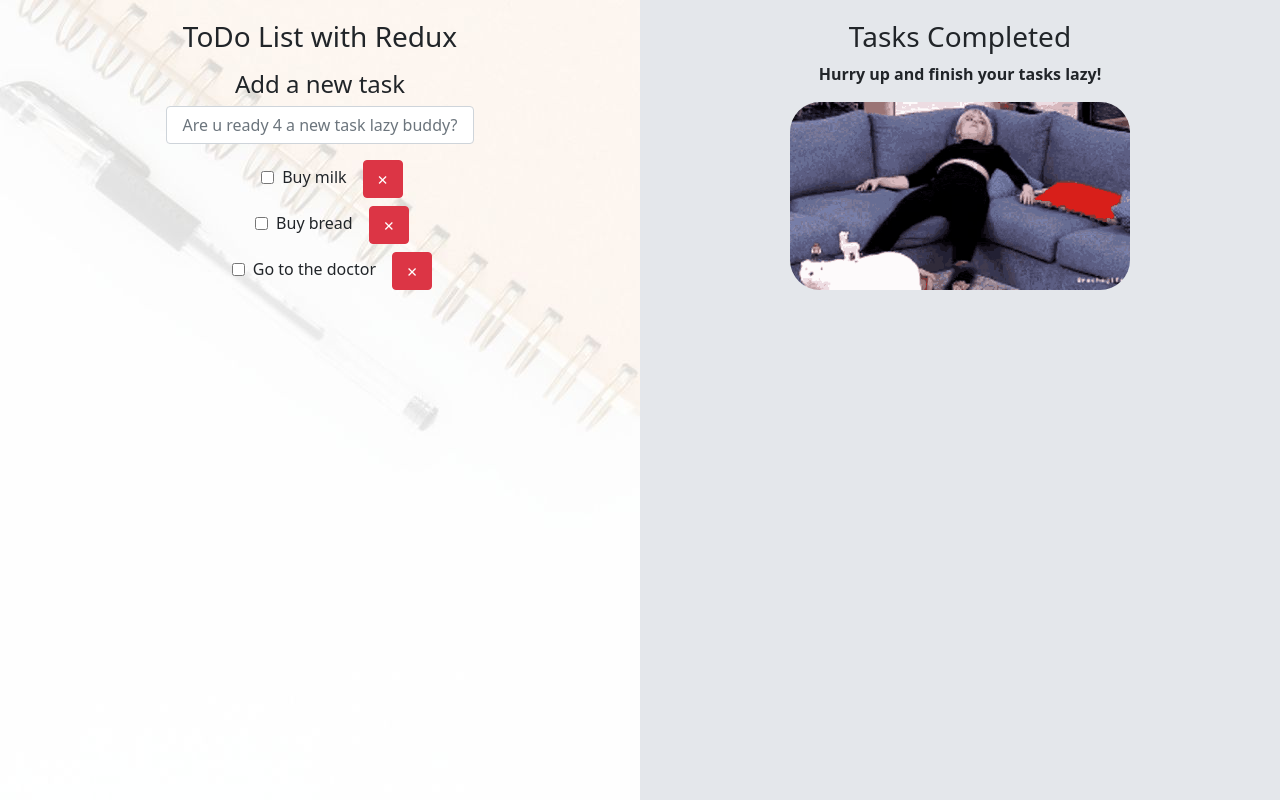
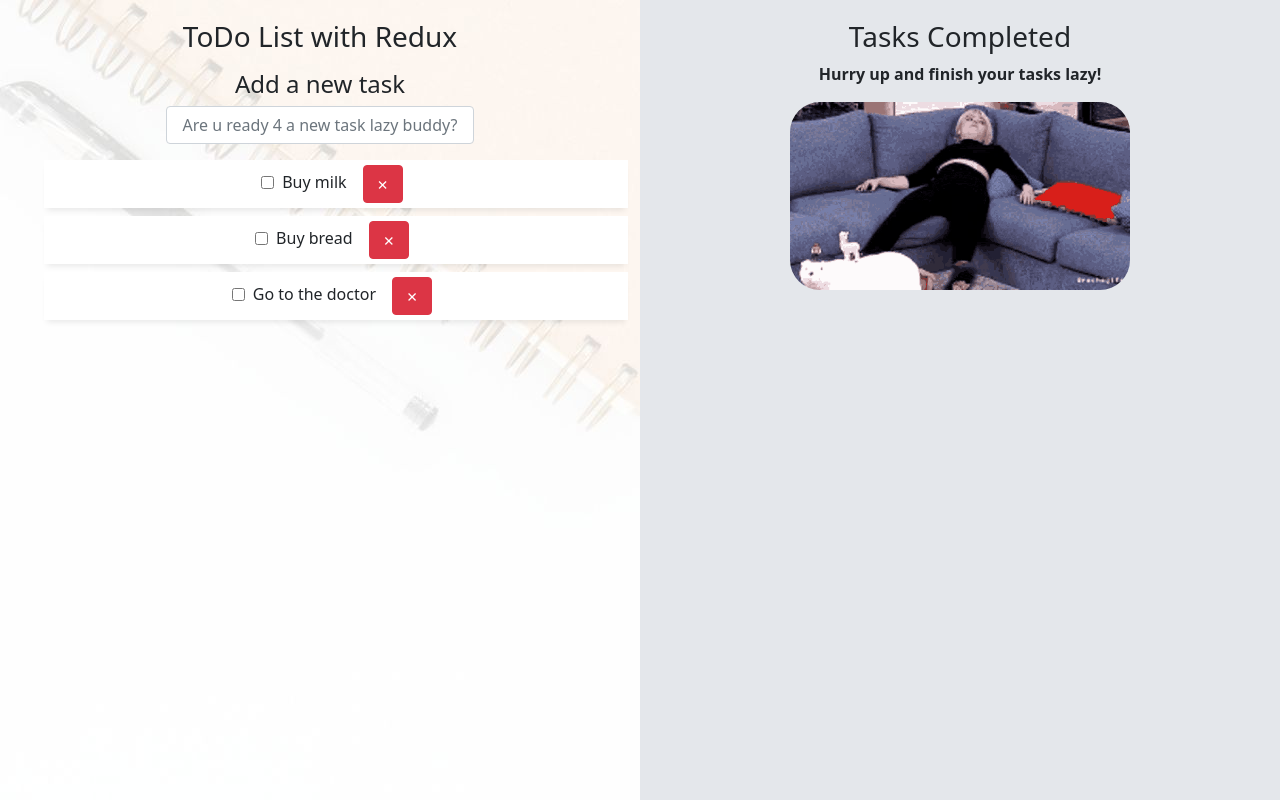
Before and after one commit to michaeldevelopment/To-Do-List-Reddux, a React (Create React App) app: page / in a window 1280 px wide. Built offline with nearby package versions, Linux system fonts and the light colour scheme.

Commit message:
Adding drag and drop and some other animations w/ frame motion

```diff
--- a/package.json
+++ b/package.json
@@ -6,6 +6,7 @@
     "@testing-library/user-event": "^13.5.0",
     "bootstrap": "^5.1.3",
     "eslint-config-react-app": "^7.0.0",
+    "framer-motion": "^6.3.0",
     "react": "^16.14.0",
     "react-bootstrap": "^2.2.0",
     "react-dom": "^16.14.0",
--- a/src/Components/Todos.js
+++ b/src/Components/Todos.js
@@ -1,9 +1,11 @@
 import { useSelector, useDispatch } from "react-redux";
-import { deleteTodo, completedTodo } from "../store/actions";
+import { deleteTodo, completedTodo, loadTodos } from "../store/actions";
 
 import OverlayTrigger from "react-bootstrap/OverlayTrigger";
 import Tooltip from "react-bootstrap/Tooltip";
 import Button from "react-bootstrap/Button";
+
+import { Reorder } from "framer-motion";
 
 export default function Todos() {
   const todoList = useSelector((state) => state.todos);
@@ -18,10 +20,27 @@ export default function Todos() {
     dispatch(completedTodo(todo, e.target.checked));
   };
 
+  const items = {
+    hidden: { opacity: 0 },
+    show: { opacity: 1 },
+  };
+
   return (
-    <ul>
-      {todoList.map((todo) => (
-        <li key={todo.id} className="list-unstyled my-2">
+    <Reorder.Group
+      values={todoList}
+      onReorder={(todos) => dispatch(loadTodos(todos))}
+    >
+      {todoList.map((todo, i) => (
+        <Reorder.Item
+          key={todo.id}
+          className="list-unstyled listTodosPending my-2"
+          variants={items}
+          initial="hidden"
+          animate="show"
+          transition={{ duration: 0.3, delay: i * 0.08 }}
+          exit="hidden"
+          value={todo}
+        >
           <input
             type="checkbox"
             className="mx-2"
@@ -47,8 +66,8 @@ export default function Todos() {
               ✗{" "}
             </Button>
           </OverlayTrigger>
-        </li>
+        </Reorder.Item>
       ))}
-    </ul>
+    </Reorder.Group>
   );
 }
--- a/src/Components/TodosCompleted.js
+++ b/src/Components/TodosCompleted.js
@@ -4,16 +4,32 @@ import { useSelector } from "react-redux";
 
 import Container from "react-bootstrap/Container";
 
+import { motion } from "framer-motion";
+
 export default function TodosCompleted() {
   const todosCompleted = useSelector((state) => state.todosCompleted);
+
+  const items = {
+    hidden: { opacity: 0 },
+    show: { opacity: 1 },
+  };
+
   return (
     <Container>
       <h3>Tasks Completed</h3>
       {todosCompleted.length ? (
-        todosCompleted.map((todo) => (
-          <li key={todo.id} className="list-unstyled my-2">
+        todosCompleted.map((todo, i) => (
+          <motion.li
+            key={todo.id}
+            className="list-unstyled my-2"
+            variants={items}
+            initial="hidden"
+            animate="show"
+            transition={{ duration: 0.3, delay: i * 0.08 }}
+            exit={{ opacity: 0 }}
+          >
             {todo.name}
-          </li>
+          </motion.li>
         ))
       ) : (
         <>
--- a/src/Pages/Home.js
+++ b/src/Pages/Home.js
@@ -1,4 +1,4 @@
-import React, { useId, useEffect } from "react";
+import React, { useEffect } from "react";
 
 import Container from "react-bootstrap/Container";
 import Row from "react-bootstrap/Row";
@@ -10,6 +10,8 @@ import TodosCompleted from "../Components/TodosCompleted";
 
 import { loadTodos } from "../store/actions";
 import { useDispatch } from "react-redux";
+
+import { AnimatePresence } from "framer-motion";
 
 export default function Home() {
   const dispatch = useDispatch();
@@ -40,10 +42,14 @@ export default function Home() {
           <Col lg={6} className="todosPending">
             <h3>ToDo List with Redux</h3>
             <TodoForm />
-            <Todos />
+            <AnimatePresence>
+              <Todos />
+            </AnimatePresence>
           </Col>
           <Col lg={6} className="todosCompleted">
-            <TodosCompleted />
+            <AnimatePresence>
+              <TodosCompleted />
+            </AnimatePresence>
           </Col>
         </Row>
       </Container>
--- a/src/styles/styles.scss
+++ b/src/styles/styles.scss
@@ -14,6 +14,14 @@
   text-align: center;
   padding: 20px;
   background-image: url("../images/backgr-todoList.jpg");
+
+  .listTodosPending {
+    background-color: white;
+    box-shadow: 0px 5px 6px -3px rgba(0,0,0,0.09);
+    padding: 5px;
+    border: 0px 30px;
+    list-style-type: none;
+  }
 }
 
 img {
```
Also changed, not shown: src/store/actions.js (line endings or trailing spaces), 1 other file (tests, documents, lock files or other folders).
